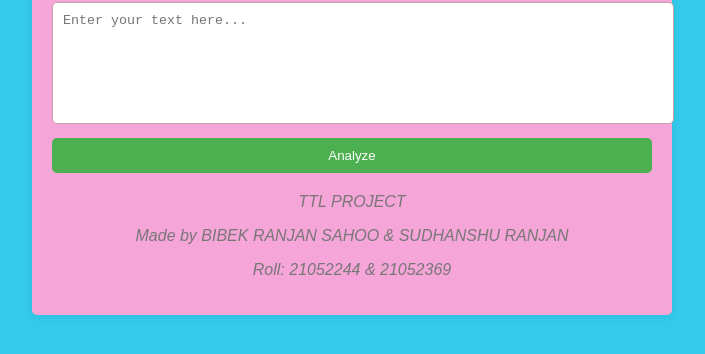
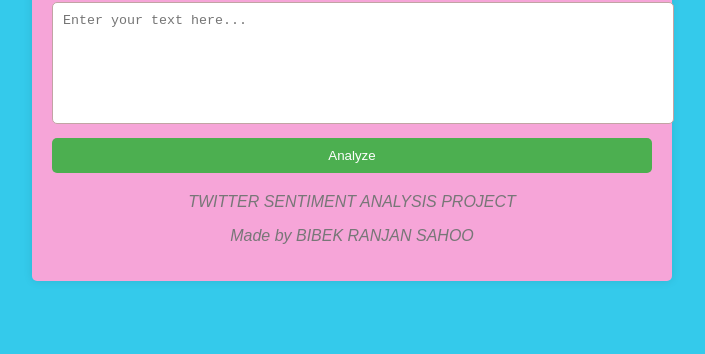
Before and after one commit to Bibek2133/Sentiment-Analysis, a plain HTML site: page index.html in a window 1280 px wide. Shown: the part 126-480 px from the top of the page, without its empty margins (288-993 px from the left). Drawn offline with nearby package versions, Linux system fonts and the light colour scheme.

Commit message:
Add Change

```diff
--- a/index.html
+++ b/index.html
@@ -85,9 +85,8 @@
         <p id="result"></p>
 
         <div class="author-info">
-            <p>TTL PROJECT</p>
-            <p>Made by BIBEK RANJAN SAHOO & SUDHANSHU RANJAN</p>
-            <p>Roll: 21052244 & 21052369</p>
+            <p>TWITTER SENTIMENT ANALYSIS PROJECT</p>
+            <p>Made by BIBEK RANJAN SAHOO</p>
         </div>
     </div>
 
```
